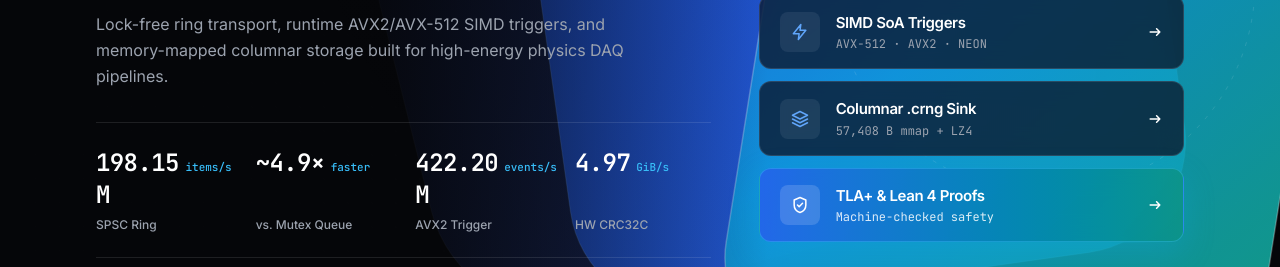
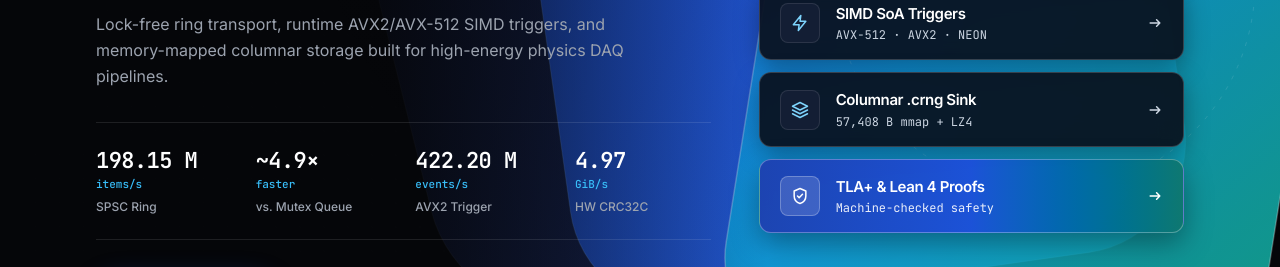
Before and after one commit to OmarAhmedTHE25th/ChronoRing, an Astro site in the folder website/: page / in a window 1280 px wide. Shown: the part 378-645 px from the top of the page. Built offline with nearby package versions, Linux system fonts and the light colour scheme; Astro itself is replaced by a stand-in of ours.

Commit message:
fix contrast issues with cards on the front page

```diff
--- a/website/src/components/Hero.astro
+++ b/website/src/components/Hero.astro
@@ -149,16 +149,14 @@ const glassCards = [
         <!-- Key metrics strip -->
         <div class="mt-8 grid grid-cols-2 gap-x-6 gap-y-5 border-y border-white/[0.1] py-6 sm:grid-cols-4">
           {heroMetrics.map((m) => (
-            <div class="flex flex-col justify-between">
-              <div class="flex items-baseline gap-1.5">
-                <span class="tabular-metrics text-xl font-bold tracking-tight text-white sm:text-2xl">
-                  {m.value}
-                </span>
-                <span class="font-mono text-[11px] font-medium text-[#38BDF8]">
-                  {m.unit}
-                </span>
+            <div class="flex flex-col">
+              <div class="tabular-metrics text-[22px] leading-tight font-bold tracking-tight whitespace-nowrap text-white">
+                {m.value}
               </div>
-              <div class="mt-1.5 text-xs font-medium text-[#9CA3AF]">{m.label}</div>
+              <div class="mt-0.5 font-mono text-[11px] font-medium whitespace-nowrap text-[#38BDF8]">
+                {m.unit}
+              </div>
+              <div class="mt-1.5 text-xs font-medium whitespace-nowrap text-[#9CA3AF]">{m.label}</div>
             </div>
           ))}
         </div>
@@ -186,7 +184,7 @@ const glassCards = [
         </div>
       </div>
 
-      <!-- Right: Uniform frosted-glass capability rows -->
+      <!-- Right: Readable frosted-glass capability rows -->
       <div class="lg:col-span-5">
         <div class="flex flex-col gap-3">
           {glassCards.map((card) => (
@@ -194,14 +192,16 @@ const glassCards = [
               href={card.href}
               class={`group flex items-center justify-between rounded-xl border px-5 py-4 backdrop-blur-md transition-all duration-200 ${
                 card.accent
-                  ? "border-[#38BDF8]/40 bg-gradient-to-r from-[#2563EB]/90 to-[#0D9488]/90 text-white shadow-[0_10px_30px_rgba(14,165,233,0.26)] hover:brightness-110"
-                  : "border-white/[0.12] bg-[#0B1224]/75 text-white hover:border-[#38BDF8]/45 hover:bg-[#111C38]/85"
+                  ? "border-white/30 bg-gradient-to-r from-[#1E40AF]/95 via-[#1D4ED8]/95 to-[#0F766E]/95 text-white shadow-[0_10px_28px_rgba(0,0,0,0.35)] hover:-translate-y-0.5 hover:border-white/55 hover:brightness-110"
+                  : "border-white/[0.18] bg-[#090D18]/90 text-white shadow-[0_8px_24px_rgba(0,0,0,0.35)] hover:-translate-y-0.5 hover:border-[#7DD3FC]/65 hover:bg-[#0D1426]/95 hover:shadow-[0_12px_30px_rgba(0,0,0,0.48)]"
               }`}
             >
               <div class="flex items-center gap-4">
                 <div
-                  class={`flex h-10 w-10 shrink-0 items-center justify-center rounded-lg ${
-                    card.accent ? "bg-white/15 text-white" : "bg-white/[0.07] text-[#60A5FA]"
+                  class={`flex h-10 w-10 shrink-0 items-center justify-center rounded-lg border ${
+                    card.accent
+                      ? "border-white/25 bg-white/15 text-white"
+                      : "border-white/[0.1] bg-[#162036]/90 text-[#7DD3FC]"
                   }`}
                 >
                   {card.icon === "ring" && (
@@ -229,8 +229,8 @@ const glassCards = [
                   )}
                 </div>
                 <div>
-                  <div class="text-[15px] font-semibold tracking-tight">{card.label}</div>
-                  <div class={`mt-0.5 font-mono text-xs ${card.accent ? "text-white/85" : "text-[#9CA3AF]"}`}>
+                  <div class="text-[15px] font-semibold tracking-tight text-white">{card.label}</div>
+                  <div class={`mt-0.5 font-mono text-xs ${card.accent ? "text-white/90" : "text-[#CBD5E1]"}`}>
                     {card.meta}
                   </div>
                 </div>
@@ -238,7 +238,9 @@ const glassCards = [
 
               <svg
                 viewBox="0 0 20 20"
-                class="h-4 w-4 shrink-0 transition-transform duration-200 group-hover:translate-x-1"
+                class={`h-4 w-4 shrink-0 transition-transform duration-200 group-hover:translate-x-1 ${
+                  card.accent ? "text-white" : "text-[#CBD5E1] group-hover:text-white"
+                }`}
                 fill="none"
                 stroke="currentColor"
                 stroke-width="1.9"
```
